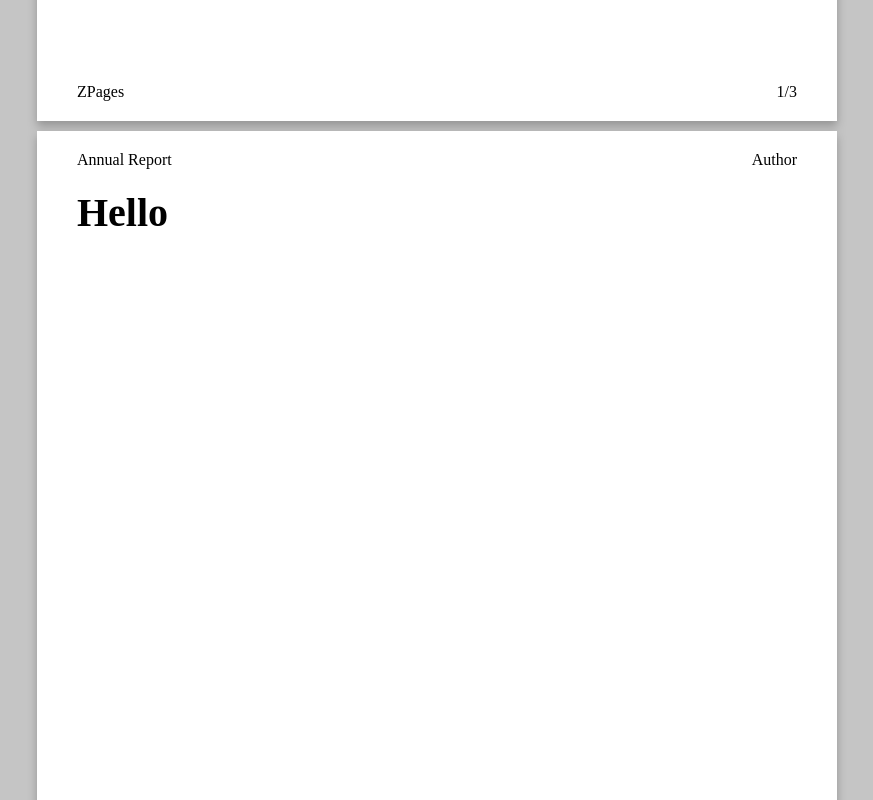
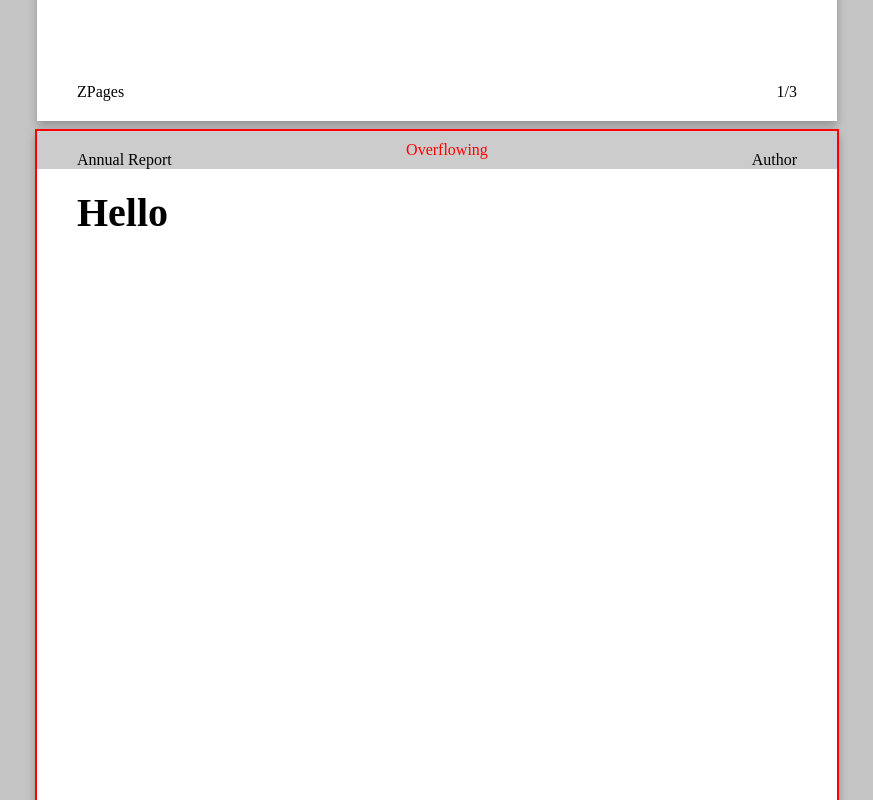
Before and after one commit to zalo-alex/zutils, a website: page zpages/examples/index.html in a window 1280 px wide. Shown: the part 1020-1820 px from the top of the page, without its empty margins (203-1076 px from the left). Drawn offline with Linux system fonts and the light colour scheme.

Commit message:
Update ZPages

```diff
--- a/zpages/examples/index.html
+++ b/zpages/examples/index.html
@@ -16,19 +16,21 @@
         <span>ZPages</span>
         <span>$(page)/$(pageTotal)</span>
     </footer>
-    <div id="pages">
-        <div class="page">
+    <pages>
+        <page>
             <h1>Hello</h1>
             <h2>Hello</h2>
             <h3>Hello</h3>
-        </div>
-        <div class="page">
+        </page>
+        <page>
             <h1>Hello</h1>
-        </div>
-        <div class="page">
+            <h2 style="margin-top: 980px;">Overflow</h2>
+        </page>
+        <page>
             <h1>Hello</h1>
-        </div>
-    </div>
+            <h2 style="position: absolute; top: -10px; left: -10px;">Absolute</h2>
+        </page>
+    </pages>
     <script type="module" src="../../lib/zealtime.js"></script>
     <script type="module" src="../src/index.js"></script>
 </body>
--- a/zpages/src/index.js
+++ b/zpages/src/index.js
@@ -1,7 +1,7 @@
 z.headerHeight = 0
 z.footerHeight = 0
 
-zp.pre("#pages", ({element}) => {
+zp.pre("pages", ({element}) => {
     element.style += "; --footer-height: $(footerHeight)px; --header-height: $(headerHeight)px;";
     return element.outerHTML
 }, true)
@@ -24,26 +24,6 @@ function pxToResponsive(px) {
 }
 
 window.addEventListener("load", () => {
-    const pages = document.querySelectorAll(".page")
-
-    pages.forEach((page, index) => {
-        const isOverflowing = page.scrollHeight > page.clientHeight || page.scrollWidth > page.clientWidth;
-
-        z.createIn("footer", page, {
-            "page": index + 1,
-            "pageTotal": pages.length
-        })
-
-        z.createIn("header", page, {
-            "page": index + 1,
-            "pageTotal": pages.length
-        })
-
-        if (isOverflowing) {
-            page.classList.add("overflowing");
-        }
-    })
-
     const responsiveVars = {}
 
     for(const styleSheet of document.styleSheets) {
@@ -64,6 +44,26 @@ window.addEventListener("load", () => {
     document.head.appendChild(style);
 
     setHeaderFooterHeight()
+
+    const pages = document.querySelectorAll("page")
+    pages.forEach((page, index) => {
+
+        z.createIn("footer", page, {
+            "page": index + 1,
+            "pageTotal": pages.length
+        })
+
+        z.createIn("header", page, {
+            "page": index + 1,
+            "pageTotal": pages.length
+        })
+
+        const isOverflowing = page.scrollHeight > page.clientHeight || page.scrollWidth > page.clientWidth;
+        console.log(page, isOverflowing)
+        if (isOverflowing) {
+            page.classList.add("z-overflowing");
+        }
+    })
 })
 
 window.addEventListener("resize", (event) => {
--- a/zpages/src/style.css
+++ b/zpages/src/style.css
@@ -67,7 +67,7 @@ img {
     }
 }
 
-#pages {
+pages {
     display: flex;
     flex-direction: column;
     gap: var(--z-10px);
@@ -75,7 +75,7 @@ img {
     align-items: center;
     filter: drop-shadow(0px var(--z-5px) var(--z-5px) rgba(0, 0, 0, 0.25));
 
-    .page {
+    page {
         aspect-ratio: 1 / 1.4142;
         width: min(100vw, 800px);
         max-height: calc(min(100vw, 800px) * 1.4142);
@@ -88,8 +88,20 @@ img {
         padding-top: var(--header-height);
         padding-bottom: var(--footer-height);
 
-        &.overflowing {
+        &.z-overflowing {
             outline: 2px solid red;
+
+            &::after {
+                content: "Overflowing";
+                color: red;
+                position: absolute;
+                padding: 10px;
+                top: 0;
+                left: 0;
+                width: 100%;
+                text-align: center;
+                background-color: rgba(0, 0, 0, 0.2);
+            }
         }
     }
 }
```
